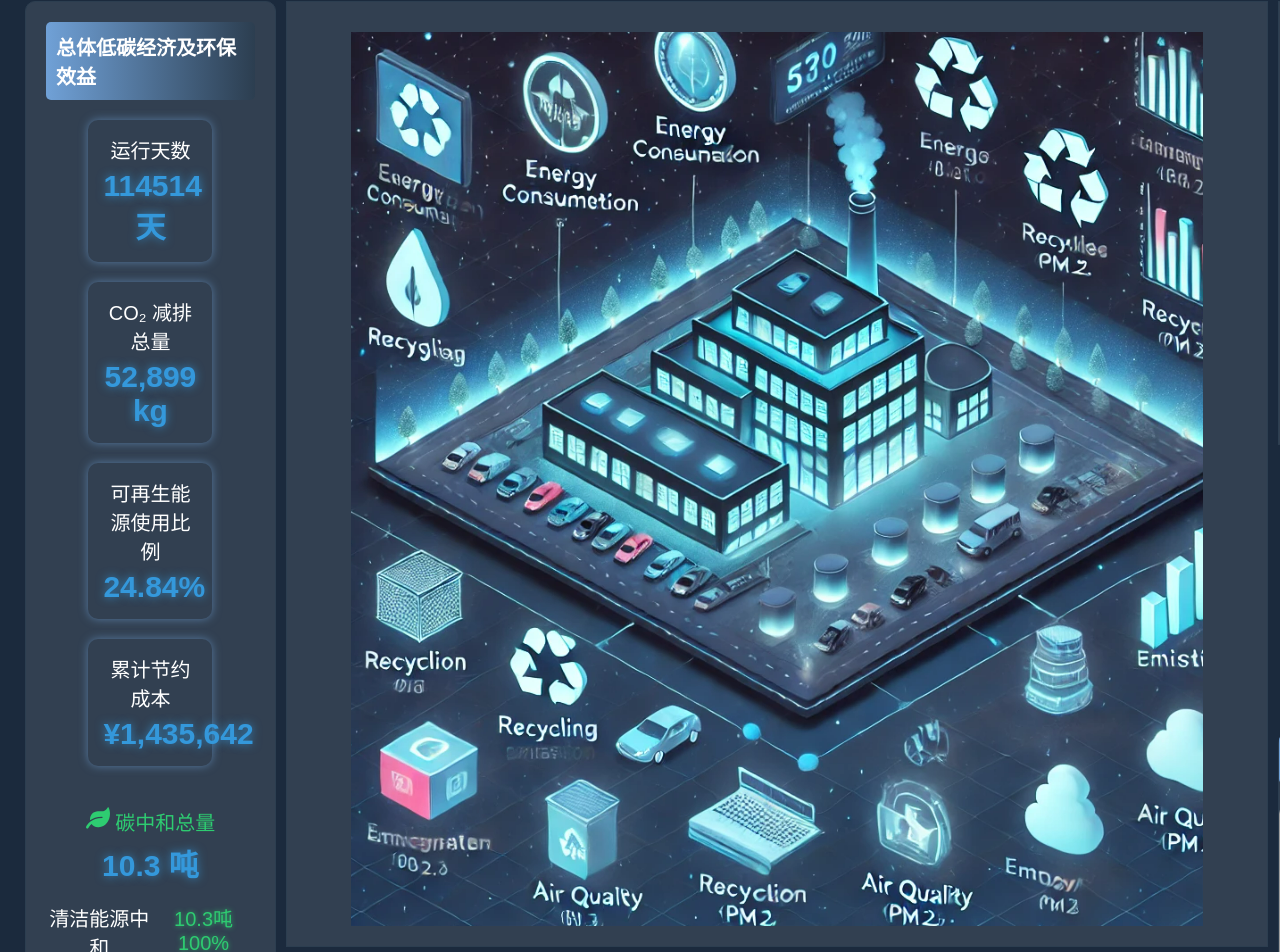
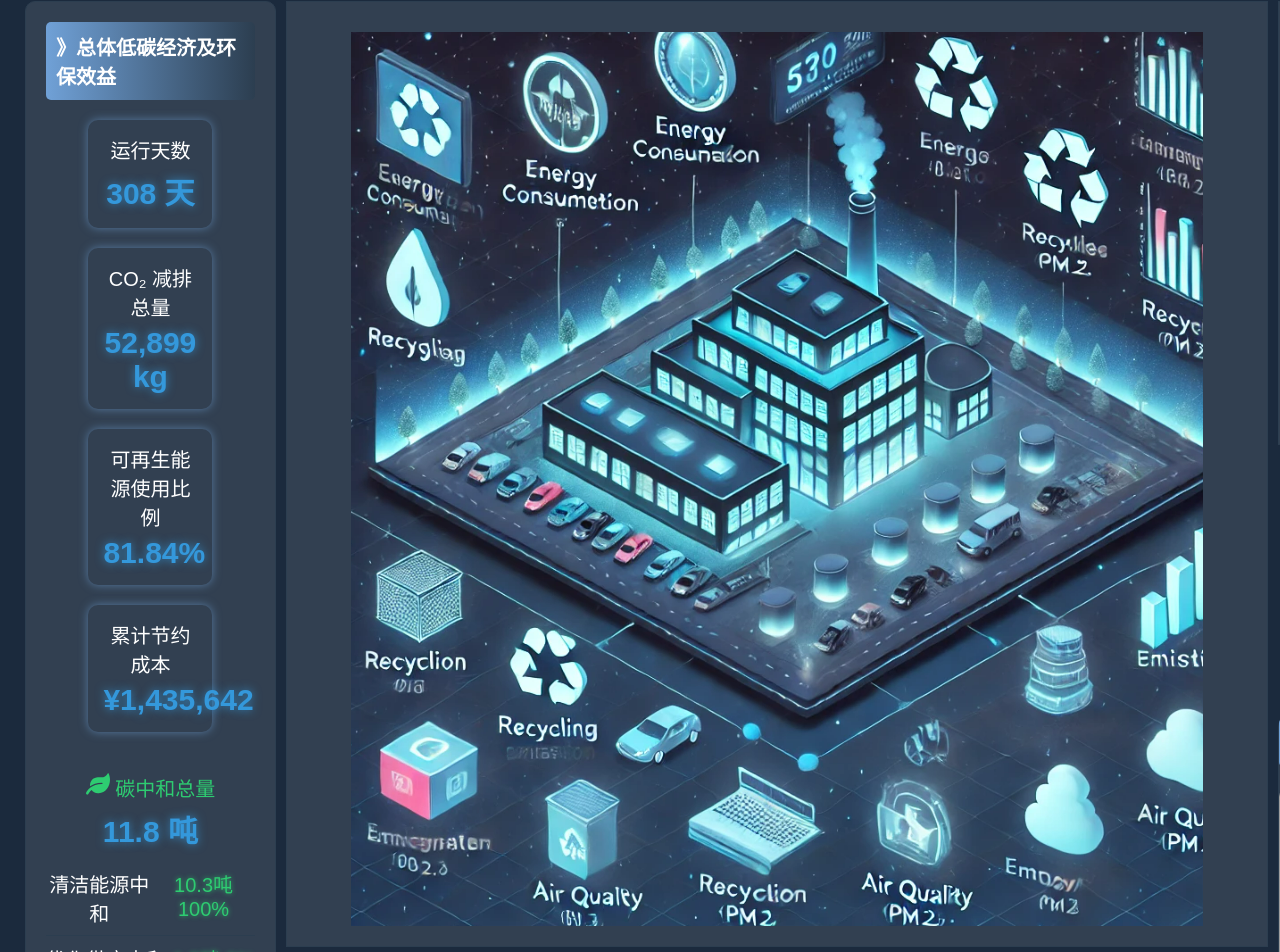
Before and after one commit to Cheqcious/new_one, a React (Create React App) app: page / in a window 1280 px wide. Shown: the part 126-1078 px from the top of the page. Built offline with nearby package versions, Linux system fonts and the light colour scheme; grey boxes are pictures that could not be loaded.

Commit message:
EcoBenefits.js

```diff
--- a/src/components/EcoBenefits.js
+++ b/src/components/EcoBenefits.js
@@ -120,15 +120,15 @@ const Title = styled.div`
 const LowCarbonEconomyModule = () => {
   // 示例数据
   const indicatorsData = [
-    { title: '运行天数', value: '114514 天' },
+    { title: '运行天数', value: '308 天' },
     { title: 'CO₂ 减排总量', value: '52,899 kg' },
-    { title: '可再生能源使用比例', value: '24.84%' },
+    { title: '可再生能源使用比例', value: '81.84%' },
     { title: '累计节约成本', value: '¥1,435,642' },
   ];
 
   const carbonNeutralMethods = [
     { name: '清洁能源中和', value: '10.3吨', percentage: '100%' },
-    { name: '优化供应中和', value: '0吨', percentage: '0%' },
+    { name: '优化供应中和', value: '1.5吨', percentage: '0%' },
     { name: '碳利用中和', value: '0吨', percentage: '0%' },
     { name: '碳补偿中和', value: '0吨', percentage: '0%' },
   ];
@@ -141,7 +141,7 @@ const LowCarbonEconomyModule = () => {
 
   return (
     <ModuleContainer>
-      <Title>总体低碳经济及环保效益</Title>
+      <Title>》总体低碳经济及环保效益</Title>
 
       {/* 顶部四个指标 */}
       <IndicatorContainer>
@@ -157,7 +157,7 @@ const LowCarbonEconomyModule = () => {
       <CarbonNeutralContainer>
 
       <CarbonNeutralTitle><LeafIcon />   碳中和总量</CarbonNeutralTitle>
-        <IndicatorValue>10.3 吨</IndicatorValue>
+        <IndicatorValue>11.8 吨</IndicatorValue>
 
         {/* 中和方法 */}
         <MethodContainer>
```
